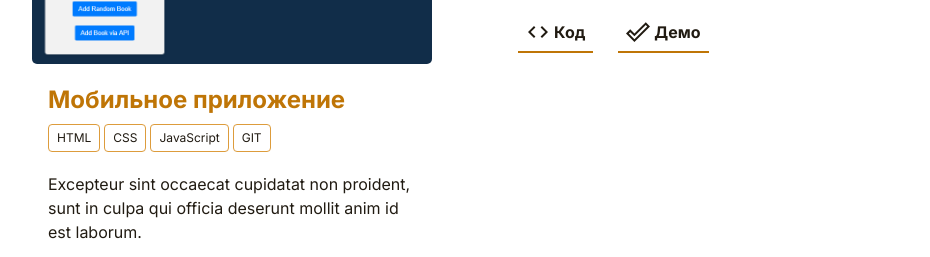
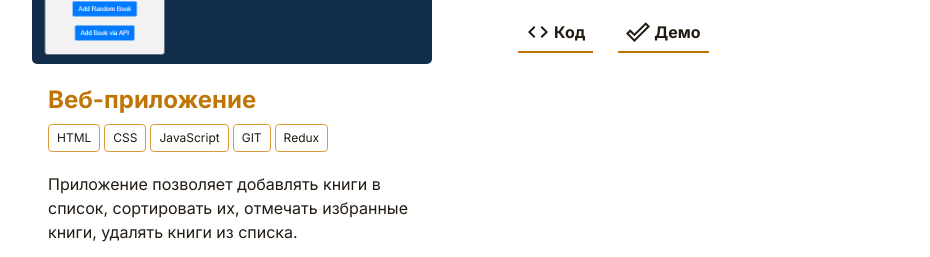
Before and after one commit to Elisei-Trifan/my-portfolio, a plain HTML site: page index.html in a window 1280 px wide. Shown: the part 893-1150 px from the top of the page, without its empty margins (173-1103 px from the left). Drawn offline with Linux system fonts and the light colour scheme.

Commit message:
change description

```diff
--- a/index.html
+++ b/index.html
@@ -119,17 +119,17 @@
               class="card-img"
             />
             <div class="card-text-wrapper">
-              <h3 class="card-title">Мобильное приложение</h3>
+              <h3 class="card-title">Веб-приложение</h3>
               <ul class="tags">
                 <li class="tags-item"><a href="" class="tag">HTML</a></li>
                 <li class="tags-item"><a href="" class="tag">CSS</a></li>
                 <li class="tags-item"><a href="" class="tag">JavaScript</a></li>
                 <li class="tags-item"><a href="" class="tag">GIT</a></li>
-                <!-- <li class="tags-item"><a href="" class="tag">Vitejs</a></li> -->
+                <li class="tags-item"><a href="" class="tag">Redux</a></li>
               </ul>
               <p class="card-text">
-                Excepteur sint occaecat cupidatat non proident, sunt in culpa
-                qui officia deserunt mollit anim id est laborum.
+                Приложение позволяет добавлять книги в список, сортировать их,
+                отмечать избранные книги, удалять книги из списка.
               </p>
               <div class="card-buttons">
                 <a
```
